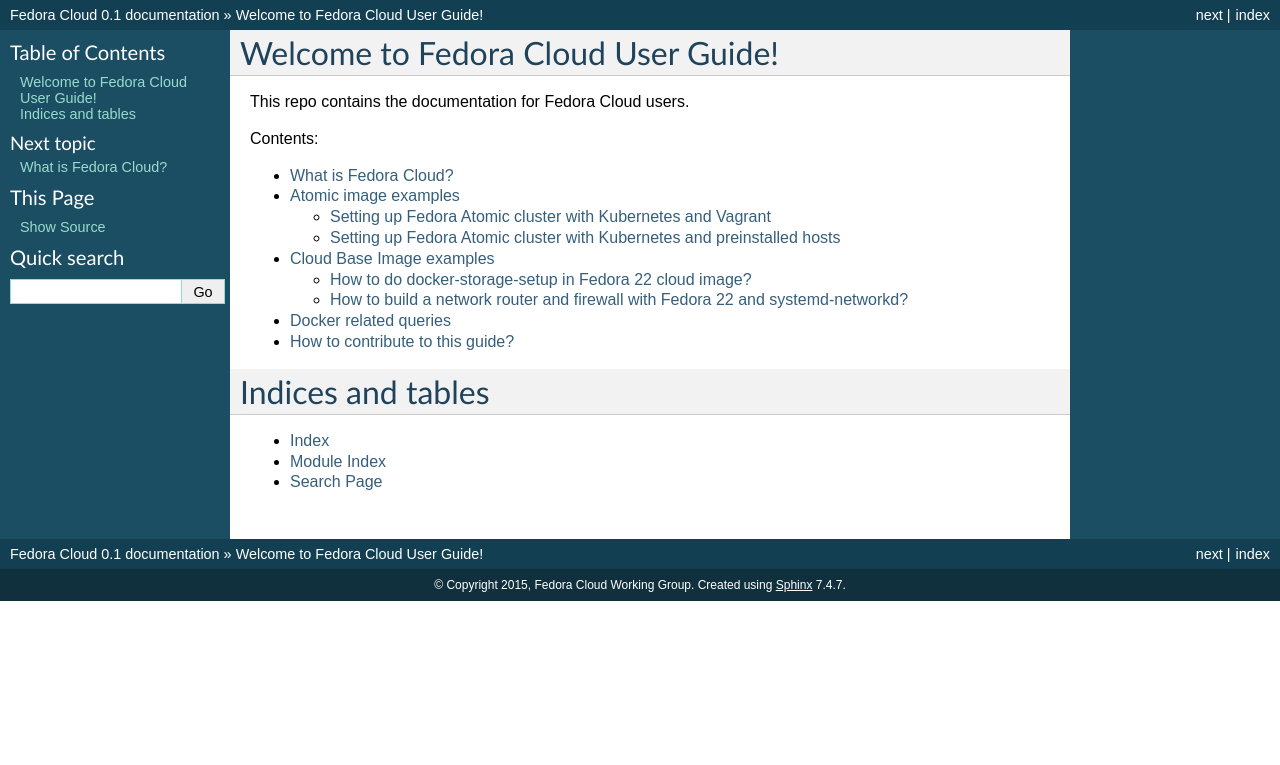
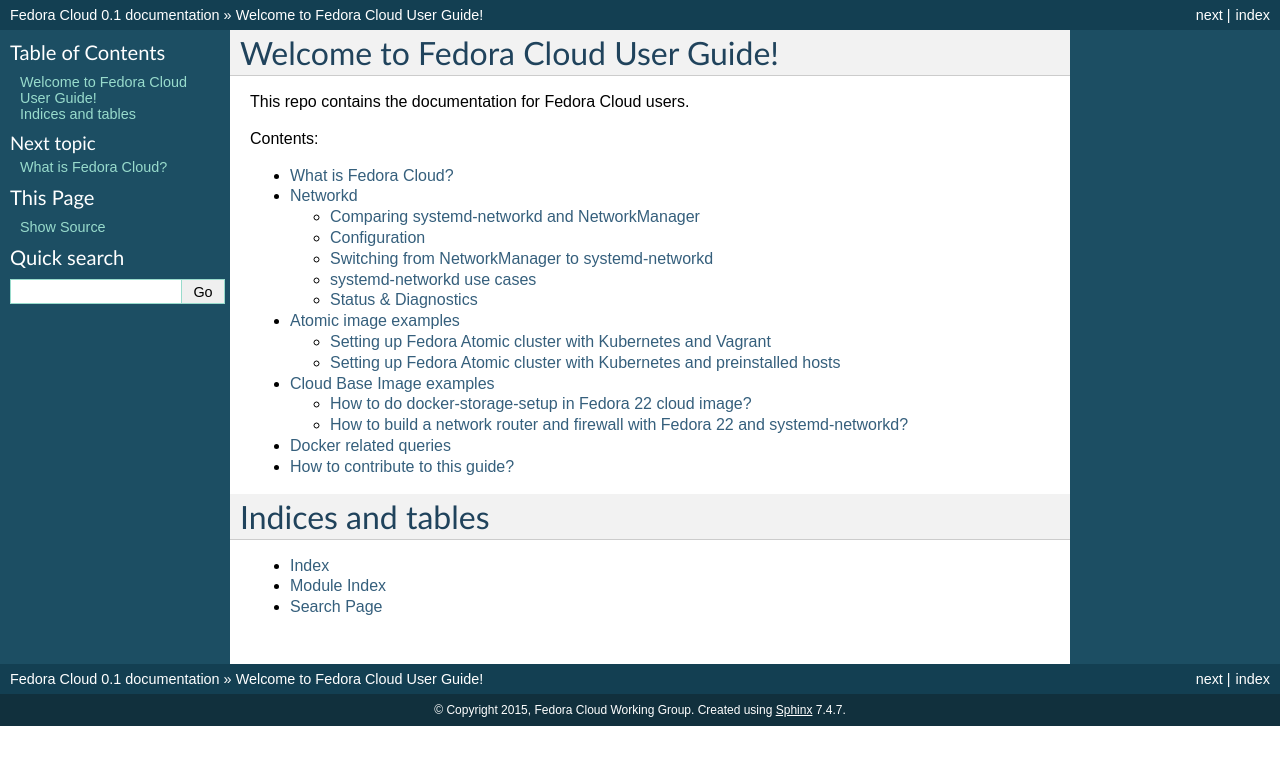
Before and after one commit to fedora-cloud/fedoracloud, a Sphinx documentation site: the page built from docs/index.rst, in a window 1280 px wide. Shown: the top 765 px of the page. Built offline with Sphinx 7.4.7, drawn with Linux system fonts in a browser that asks for light colours.

Commit message:
Add networkd in index page

```diff
--- a/docs/index.rst
+++ b/docs/index.rst
@@ -14,6 +14,7 @@
    :maxdepth: 2
 
    whatis
+   networkd
    atomic
    base
    docker
--- a/docs/networkd.rst
+++ b/docs/networkd.rst
@@ -1,3 +1,5 @@
+This Documenation is created with the help of `Major Hayden <https://major.io/>`_. Thanks to Major Hayden :).
+
 Networkd
 =========
 
```
Also changed, not shown: 1 other file.
